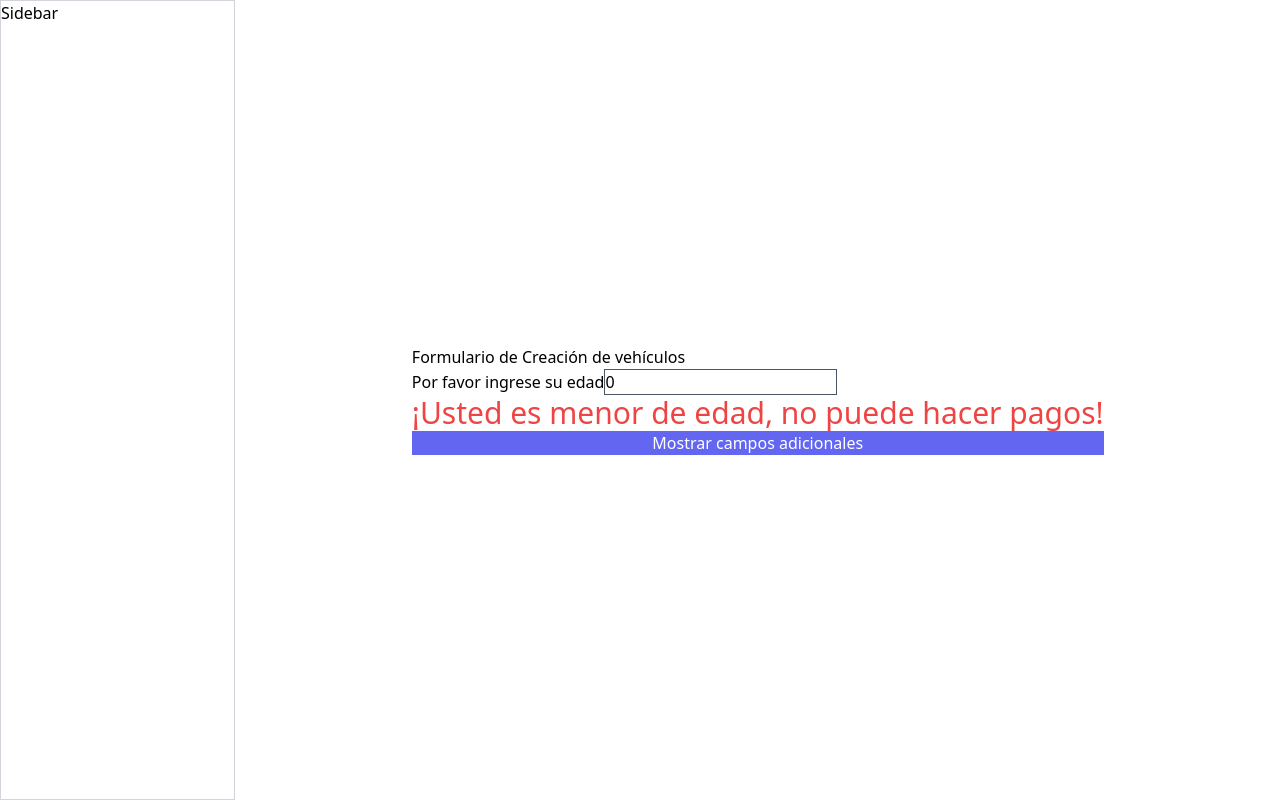
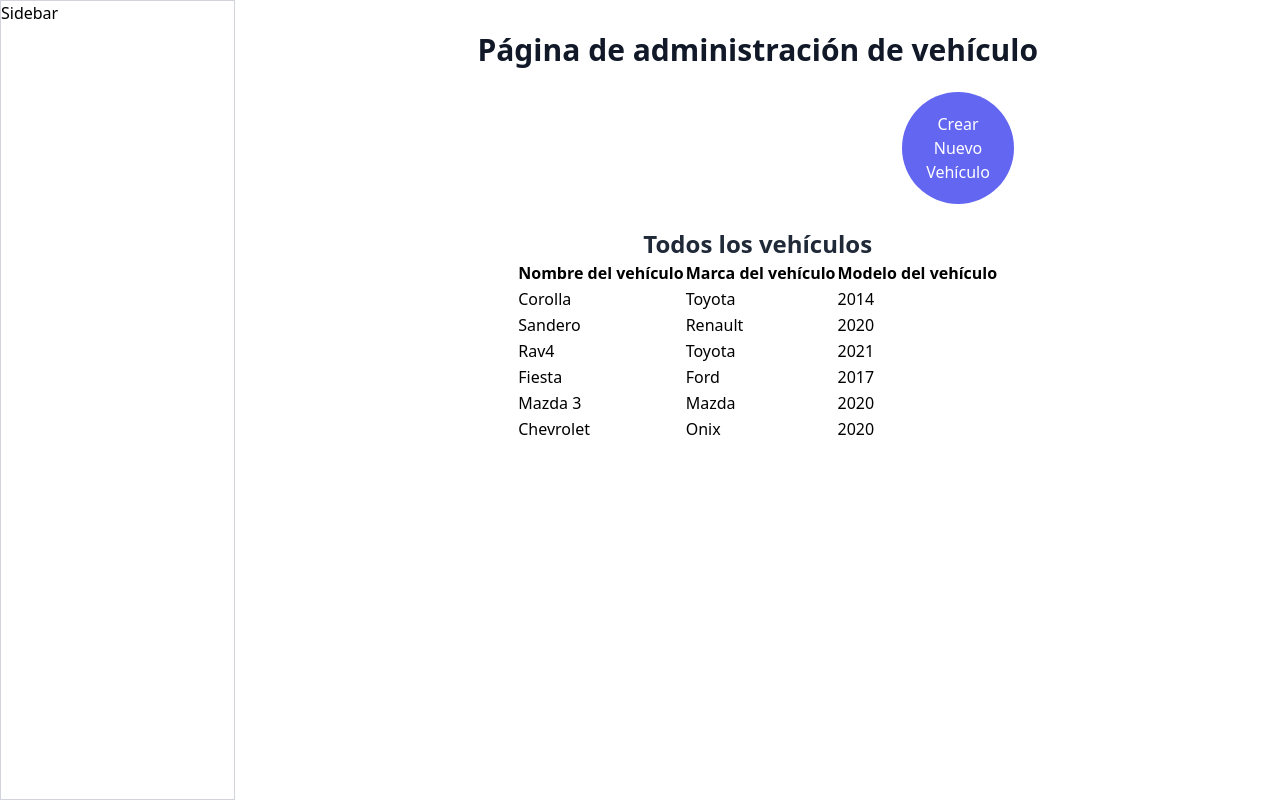
Before and after one commit to Proyecto-Mision-TIC-2022/concesionario-multimarca, a React (Create React App) app: page /admin/vehiculos in a window 1280 px wide. Built offline with nearby package versions, Linux system fonts and the light colour scheme.

Commit message:
agregar funcionalidad para que el formulario envíe datos a la lista de vehículos

```diff
--- a/package.json
+++ b/package.json
@@ -11,6 +11,7 @@
     "react-dom": "^17.0.2",
     "react-router-dom": "^5.3.0",
     "react-scripts": "4.0.3",
+    "react-toastify": "^8.1.0",
     "web-vitals": "^1.0.1"
   },
   "scripts": {
--- a/src/pages/admin/Vehiculos.jsx
+++ b/src/pages/admin/Vehiculos.jsx
@@ -1,63 +1,206 @@
 import React, { useEffect, useState } from 'react';
+import { ToastContainer, toast } from 'react-toastify';
+import 'react-toastify/dist/ReactToastify.css';
 
 //realizar un formulario que le pida al usuario su edad y muestre un mensaje
 // que diga si el usuario es mayor de edad o no
 
+const vehiculosBackend = [
+  {
+    nombre:"Corolla",
+    marca:"Toyota",
+    modelo:2014
+  },
+  {
+    nombre:"Sandero",
+    marca:"Renault",
+    modelo:2020
+  },
+  {
+    nombre:"Rav4",
+    marca:"Toyota",
+    modelo:2021
+  },
+  {
+    nombre:"Fiesta",
+    marca:"Ford",
+    modelo:2017
+  },
+  {
+    nombre:"Mazda 3",
+    marca:"Mazda",
+    modelo:2020,
+  },
+  {
+    nombre:"Chevrolet",
+    marca:"Onix",
+    modelo:2020,
+  },
+]
+
 const Vehiculos = () => {
-  const [edad, setEdad] = useState(0);
-  const [esMenorDeEdad,setEsMenorDeEdad] = useState(false);
-  const [mostrarCamposAdicionales, setMostrarCamposAdicionales] = useState(false);
+  const [mostrarTabla, setMostrarTabla] = useState(true);
+  const [vehiculos, setVehiculos] = useState([]);
+  const [textoBoton,setTextoBoton] = useState("Crear Nuevo Vehículo");
+  const [colorBoton, setColorBoton] = useState("indigo");
 
-  useEffect(()=> {
-    if (edad >= 18) {
-      setEsMenorDeEdad(false);
-    } else {
-      setEsMenorDeEdad(true);
+  useEffect(() => {
+    //obtener lista de vehiculos desde el backend
+    setVehiculos(vehiculosBackend);
+  }, []);
+
+  useEffect(()=>{
+    if(mostrarTabla){
+      setTextoBoton("Crear Nuevo Vehículo");
+      setColorBoton("indigo");
     }
-  }, [edad]);
-
+    else{
+      setTextoBoton("Mostrar todos los vehículos");
+      setColorBoton("red");
+    }
+  },[mostrarTabla])
   return (
-    <form className='flex flex-col'>
-      <h2>Formulario de Creación de vehículos</h2>
-      <label htmlFor='edad'>
-        Por favor ingrese su edad
-        <input
-          value={edad}
-          onChange={(e)=>
-            {setEdad(e.target.value);
+    <div className='flex h-full w-full flex-col items-center justify-start p-8'>
+      <div className='flex flex-col'>
+        <h2 className='text-3xl font-extrabold text-gray-900'>
+          Página de administración de vehículo
+        </h2>
+        <button
+          onClick={()=>{
+            setMostrarTabla(!mostrarTabla);
           }}
-          className='border border-gray-600'
-          name='edad'
-          type="number"
+          className={`text-white bg-${colorBoton}-500 p-5 rounded-full m-6 w-28 self-end`}
+        >
+          {textoBoton}
+        </button>
+      </div>
+      {mostrarTabla ? (
+        <TablaVehiculos listaVehiculos={vehiculos} />
+      )  : (
+        <FromularioCreacionVehiculos
+          funcionParaMostrarLaTabla={setMostrarTabla}
+          listaVehiculos={vehiculos}
+          funcionParaAgregarUnVehiculo={setVehiculos}
         />
-      </label>
-      {esMenorDeEdad ? (
-        <span className='text-3xl text-red-500'>
-          ¡Usted es menor de edad, no puede hacer pagos!
-        </span>
-        ) : (
-          <span className='text-3xl text-green-500'>
-            ¡Usted es mayor de edad, puede hacer pagos!
-          </span>
-        )}
-        <button
-          onClick={() => setMostrarCamposAdicionales(!mostrarCamposAdicionales)}
-          type="button"
-          className='text-white bg-indigo-500'
-        >
-          Mostrar campos adicionales
-        </button>
-        {mostrarCamposAdicionales && (
-          <div>
-            <input className='border bg-gray-400 my-2 p-3' placeholder='dato nuevo' type="text" />
-            <input className='border bg-gray-400 my-2 p-3' placeholder='dato nuevo' type="text" />
-            <input className='border bg-gray-400 my-2 p-3' placeholder='dato nuevo' type="text" />
-            <input className='border bg-gray-400 my-2 p-3' placeholder='dato nuevo' type="text" />
-            <input className='border bg-gray-400 my-2 p-3' placeholder='dato nuevo' type="text" />
-          </div>
-        )}
-    </form>
+      )}
+      <ToastContainer position="bottom-center" autoClose={5000} />
+    </div>
   );
 };
 
+const TablaVehiculos = ({ listaVehiculos }) => {
+  useEffect(()=>{
+    console.log("este es el listado de vehiculos en el componente de tabla", listaVehiculos)
+  },[listaVehiculos]);
+  return (
+    <div className='flex flex-col items-center justify-center'>
+      <h2 className='text-2xl font-extrabold text-gray-800'>Todos los vehículos</h2>
+    <table>
+      <thead>
+        <tr>
+          <th>Nombre del vehículo</th>
+          <th>Marca del vehículo</th>
+          <th>Modelo del vehículo</th>
+        </tr>
+      </thead>
+      <tbody>
+        {listaVehiculos.map((vehiculo) => {
+          return (
+            <tr>
+              <td>{vehiculo.nombre}</td>
+              <td>{vehiculo.marca}</td>
+              <td>{vehiculo.modelo}</td>
+            </tr>
+          );
+        })}
+      </tbody>
+    </table>
+    </div>
+  );
+};
+
+const FromularioCreacionVehiculos = ({
+  funcionParaMostrarLaTabla,
+  listaVehiculos,
+  funcionParaAgregarUnVehiculo,
+}) => {
+  const [nombre, setNombre] = useState();
+  const [marca, setMarca] = useState();
+  const [modelo, setModelo] = useState();
+
+  const enviarAlBackend = ()=>{
+    console.log("nombre", nombre, "marca", marca, "modelo", modelo);
+    toast.success("Vehículo creado con éxito");
+    funcionParaMostrarLaTabla(true);
+    funcionParaAgregarUnVehiculo([
+      ...listaVehiculos,
+      {nombre: nombre, marca: marca, modelo: modelo},
+    ]);
+  };
+
+  return (
+    <div className='flex flex-col items-center justify-center'>
+      <h2 className='text-2xl font-extrabold text-gray-800'>Crear nuevo vehículo</h2>
+      <form className='flex flex-col'>
+        <label className='flex flex-col' htmlFor='nombre'>
+          Nombre del vehículo
+          <input
+            name='nombre'
+            className='bg-gray-50 border border-gray-600 p-2 rounded-lg m-2'
+            type="text"
+            placeholder='Corolla'
+            value={nombre}
+            onChange={(e) => {
+              setNombre(e.target.value);
+            }}
+          />
+        </label>
+        <label className='flex flex-col' htmlFor='marca'>
+          Marca del vehículo
+          <select
+             value={marca}
+             onChange={(e) => {
+               setMarca(e.target.value);
+             }}
+             name='marca'
+             className='bg-gray-50 border border-gray-600 p-2 rounded-lg m-2'
+          >
+             <option disabled>Seleccion una opción</option>
+             <option>Renault</option>
+             <option>Toyota</option>
+             <option>Ford</option>
+             <option>Mazda</option>
+             <option>Chevrolet</option>
+          </select>
+        </label>
+        <label className='flex flex-col' htmlFor='modelo'>
+          Modelo del vehículo
+          <input
+            name='modelo'
+            className='bg-gray-50 border border-gray-600 p-2 rounded-lg m-2'
+            type="number"
+            min={1992}
+            max={2022}
+            placeholder='2014'
+            value={modelo}
+            onChange={(e) => {
+              setModelo(e.target.value);
+            }}
+          />
+        </label>
+        <button
+          type='button'
+          className='col-span-2 bg-green-400 p-2 rounded-full shadow-md hover:bg-green-600 text-white'
+          onClick={()=>{
+            enviarAlBackend();
+          }}
+        >
+          Guardar Vehiculo
+        </button>
+      </form>
+    </div>
+  );
+};
+
+
 export default Vehiculos;
```
Also changed, not shown: 1 other file (tests, documents, lock files or other folders).
